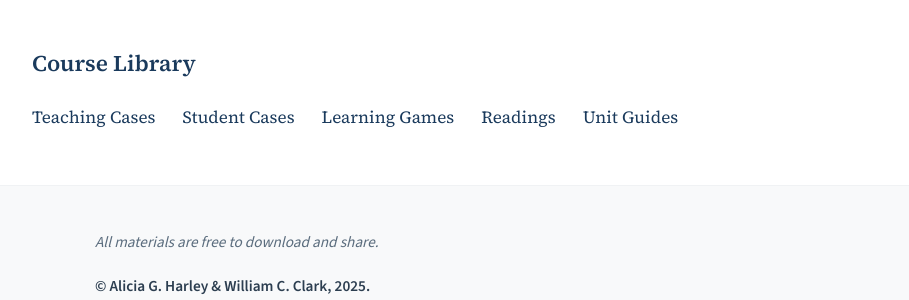
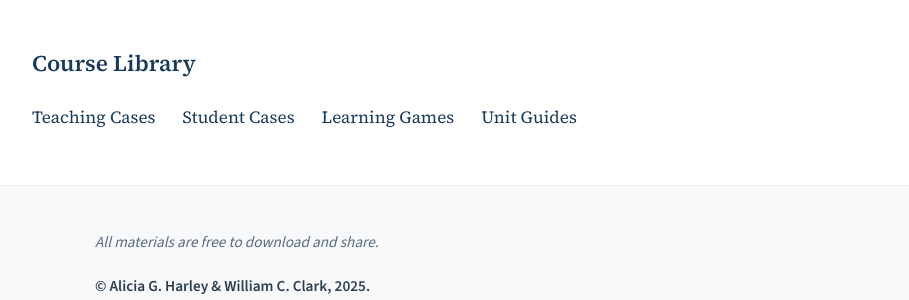
Before and after one commit to agharley/sustsci, a Jekyll site: the page built from course/index.md, in a window 1280 px wide and 900 px high, scrolled down 1979 px. Shown: the part 307-607 px from the top of the window, without its empty margins (185-1094 px from the left). Built offline with Jekyll 4.4.1, drawn with Linux system fonts in a browser that asks for light colours.

Commit message:
update course index.md
getting rid of link to readings page we no longer hosting

```diff
--- a/course/index.md
+++ b/course/index.md
@@ -104,7 +104,6 @@ The course seeks to understand how these ills can be remedied through collaborat
     <a href="course-library/teaching-cases/">Teaching Cases</a>
     <a href="course-library/student-cases/">Student Cases</a>
     <a href="course-library/learning-games/">Learning Games</a>
-    <a href="course-library/readings/">Readings</a>
     <a href="course-library/unit-guides/">Unit Guides</a>
   </div>
 </div>
```
